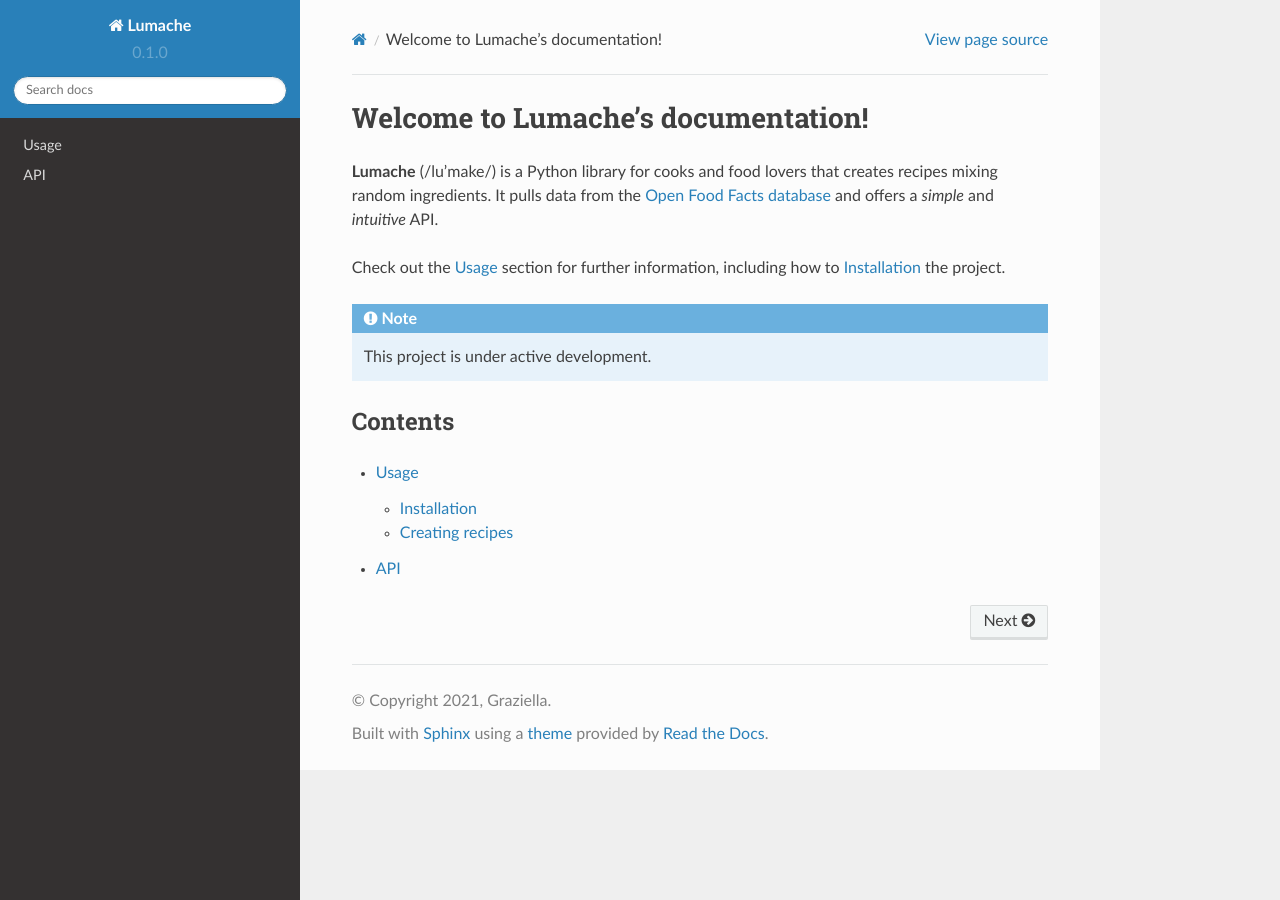
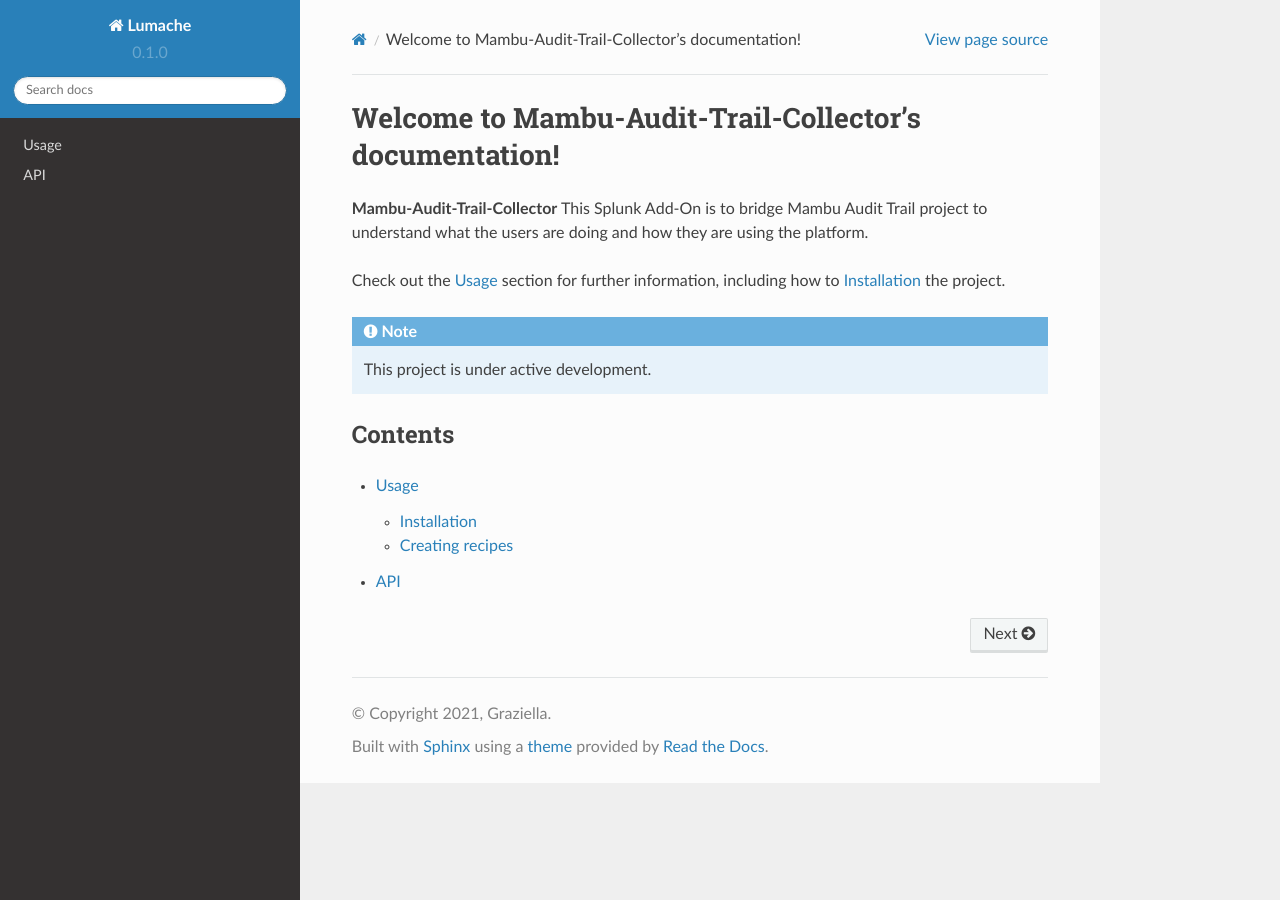
Before and after one commit to lcamoro/Mambu-Audit-Trail-Collector, a Sphinx documentation site: the page built from docs/source/index.rst, in a window 1280 px wide. Built offline with Sphinx 7.4.7 and the Read the Docs theme 2.0.0, drawn with Linux system fonts in a browser that asks for light colours.

Commit message:
Update index.rst
New name

```diff
--- a/docs/source/index.rst
+++ b/docs/source/index.rst
@@ -1,10 +1,8 @@
-Welcome to Lumache's documentation!
+Welcome to Mambu-Audit-Trail-Collector's documentation!
 ===================================
 
-**Lumache** (/lu'make/) is a Python library for cooks and food lovers
-that creates recipes mixing random ingredients.
-It pulls data from the `Open Food Facts database <https://world.openfoodfacts.org/>`_
-and offers a *simple* and *intuitive* API.
+**Mambu-Audit-Trail-Collector**
+This Splunk Add-On is to bridge Mambu Audit Trail project to understand what the users are doing and how they are using the platform.
 
 Check out the :doc:`usage` section for further information, including
 how to :ref:`installation` the project.
```
